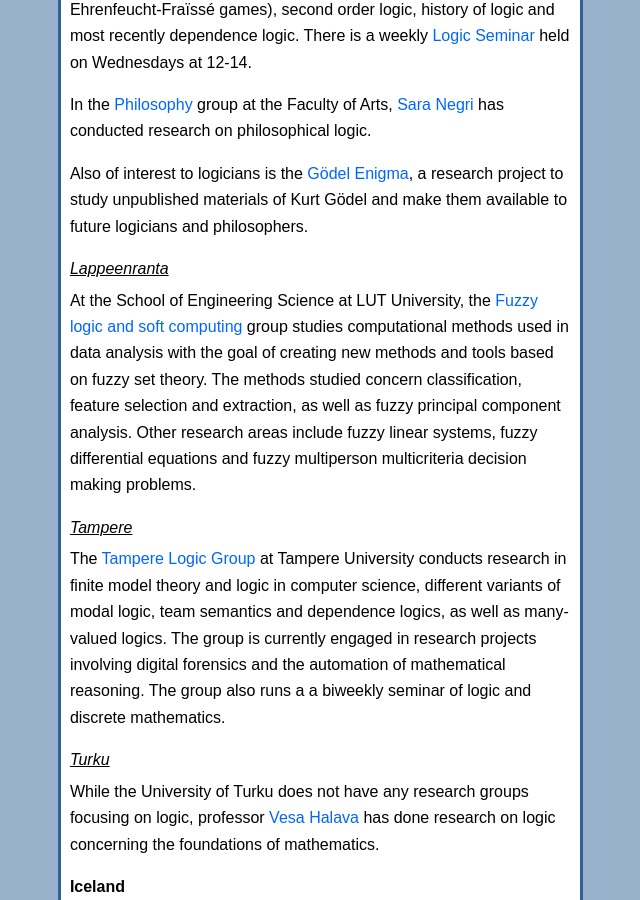
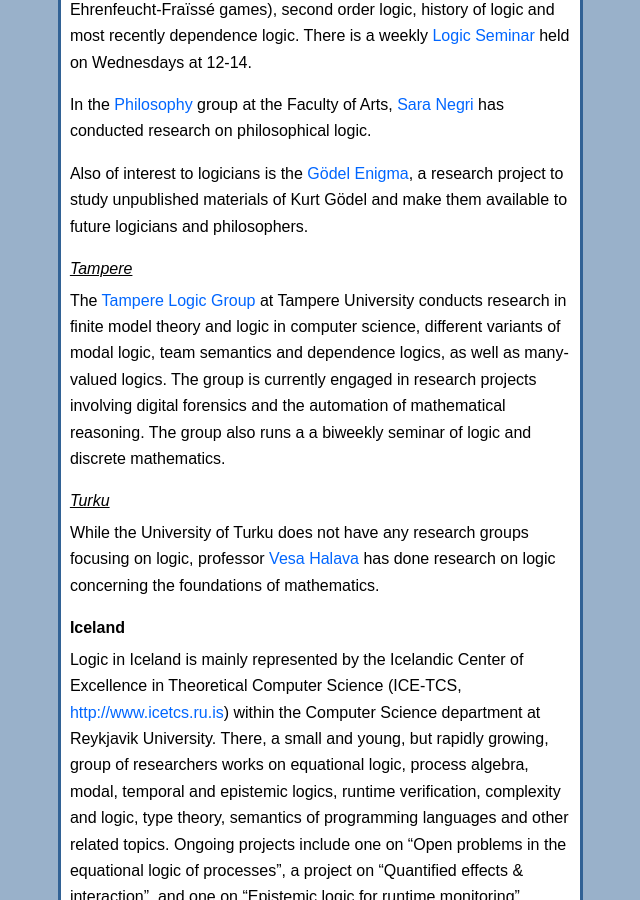
Before and after one commit to scandinavianlogic/scandinavianlogic.github.io, a Jekyll site: the page built from logic-in-scandinavia.md, in a window 1280 px wide and 900 px high, scrolled down 1930 px. Shown: the whole window, without its empty margins (453-1093 px from the left). Built offline with Jekyll 4.4.1, drawn with Linux system fonts in a browser that asks for light colours.

Commit message:
Update logic-in-scandinavia.md
Updated links to Helsinki group and removed entry on Lappeenranta.

```diff
--- a/logic-in-scandinavia.md
+++ b/logic-in-scandinavia.md
@@ -67,13 +67,13 @@ distributed systems.
 
 #### Helsinki
 
-[The Helsinki Logic Group](https://wiki.helsinki.fi/display/Logic/Home)
+[The Helsinki Logic Group](https://wiki.helsinki.fi/xwiki/bin/view/Logic/Home/)
 at the Department of Mathematics and Statistics at the University of Helsinki is
 conducting research on model theory, set theory, finite model theory, as well as
 logic and analysis. Their work in logic concerns infinitary logic (especially
 transfinite Ehrenfeucht-Fraïssé games), second order logic, history of logic and
 most recently dependence logic. There is a weekly
-[Logic Seminar](https://wiki.helsinki.fi/display/Logic/Seminar)
+[Logic Seminar](https://wiki.helsinki.fi/xwiki/bin/view/Logic/Home/Seminar/)
 held on Wednesdays at 12-14.
 
 In the
@@ -87,17 +87,6 @@ Also of interest to logicians is the
 [Gödel Enigma](https://www2.helsinki.fi/en/researchgroups/godel-enigma),
 a research project to study unpublished materials of Kurt Gödel and make them
 available to future logicians and philosophers.
-
-#### Lappeenranta
-
-At the School of Engineering Science at LUT University, the
-[Fuzzy logic and soft computing](https://www.lut.fi/web/en/school-of-engineering-science/research/research-groups/fuzzy-logic-and-soft-computing)
-group studies computational methods used in data analysis with the goal of
-creating new methods and tools based on fuzzy set theory. The methods studied
-concern classification, feature selection and extraction, as well as fuzzy
-principal component analysis. Other research areas include fuzzy linear systems,
-fuzzy differential equations and fuzzy multiperson multicriteria decision making
-problems.
 
 #### Tampere
 
```
